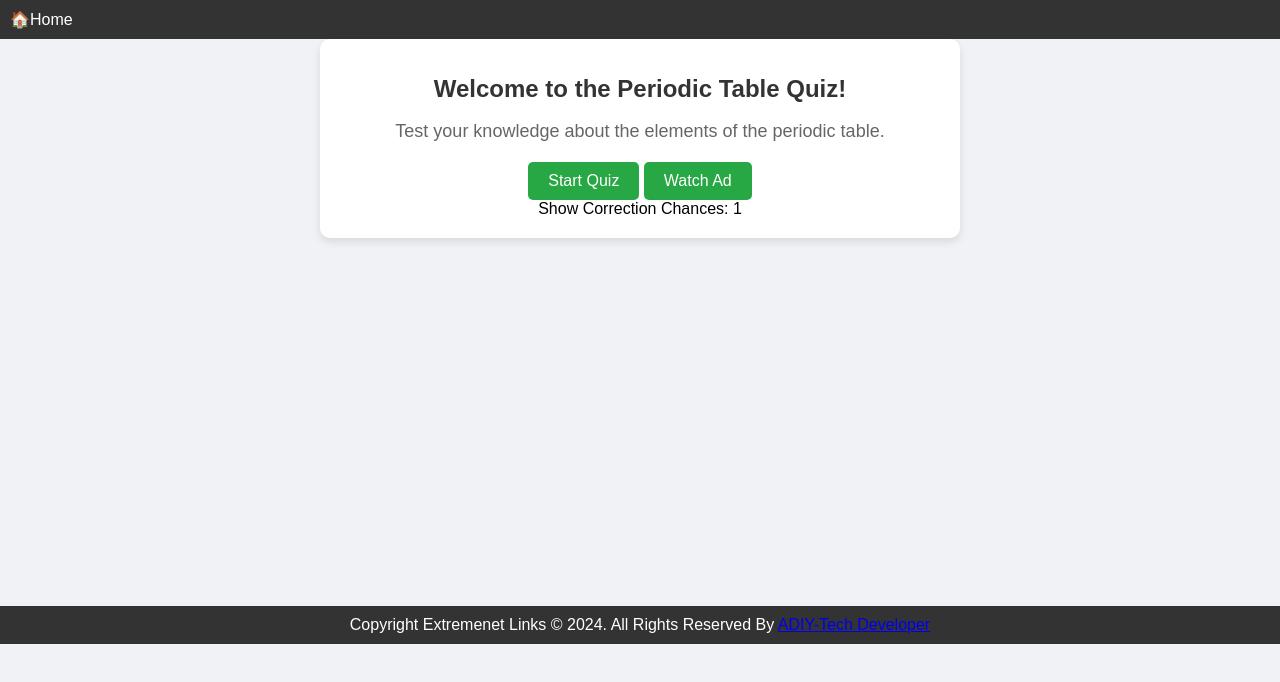
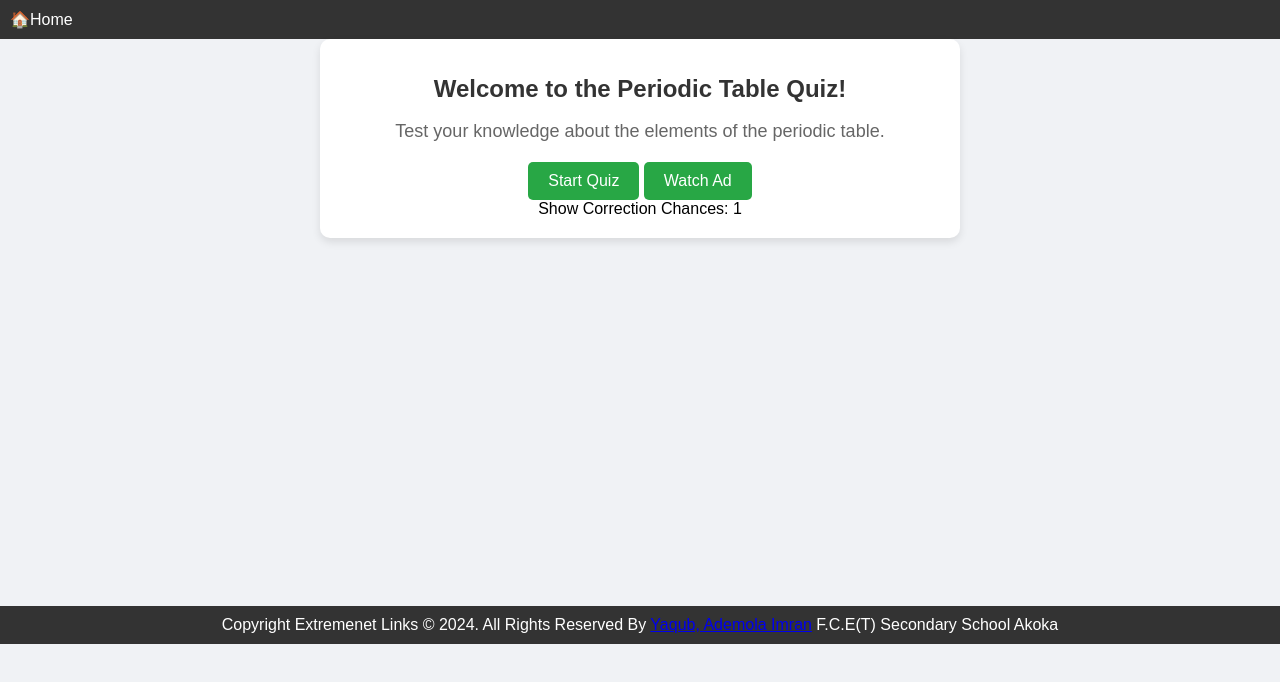
Before and after one commit to Ade-Imran/ADIY-TECH, a plain HTML site: page pract.html in a window 1280 px wide. Drawn offline with Linux system fonts and the light colour scheme.

Commit message:
Update pract.html

```diff
--- a/pract.html
+++ b/pract.html
@@ -66,7 +66,7 @@
 </div>
 <footer>
     <div class="bar1">
-      Copyright Extremenet Links © 2024.  All Rights Reserved By <a href="https://wa.link/evblew"_blank>ADIY-Tech Developer</a>
+      Copyright Extremenet Links © 2024.  All Rights Reserved By <a href="https://wa.link/evblew"_blank>Yaqub, Ademola Imran</a> F.C.E(T) Secondary School Akoka
   </div>
   </footer>
     <script src="pract.js"></script>
```
